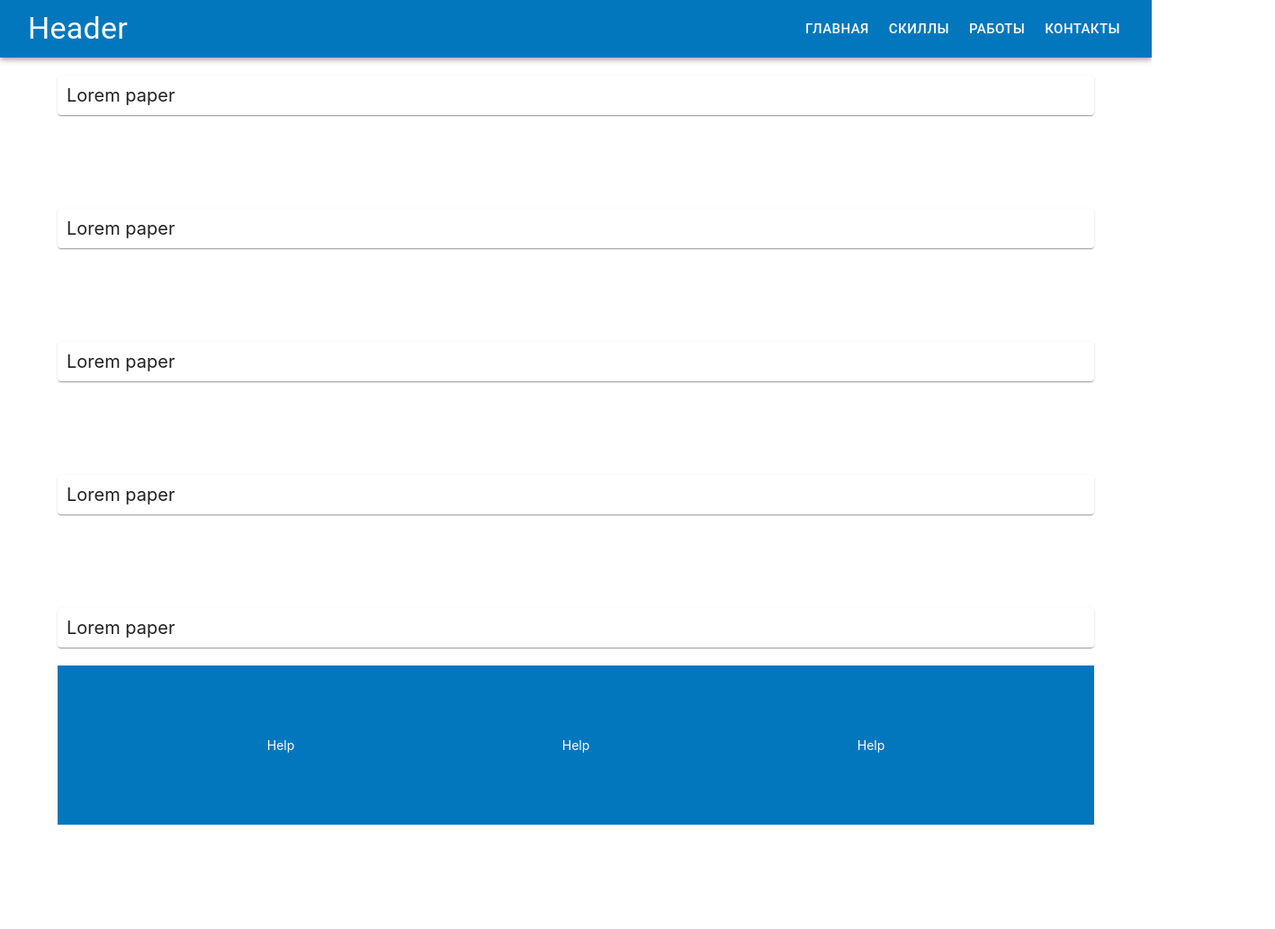
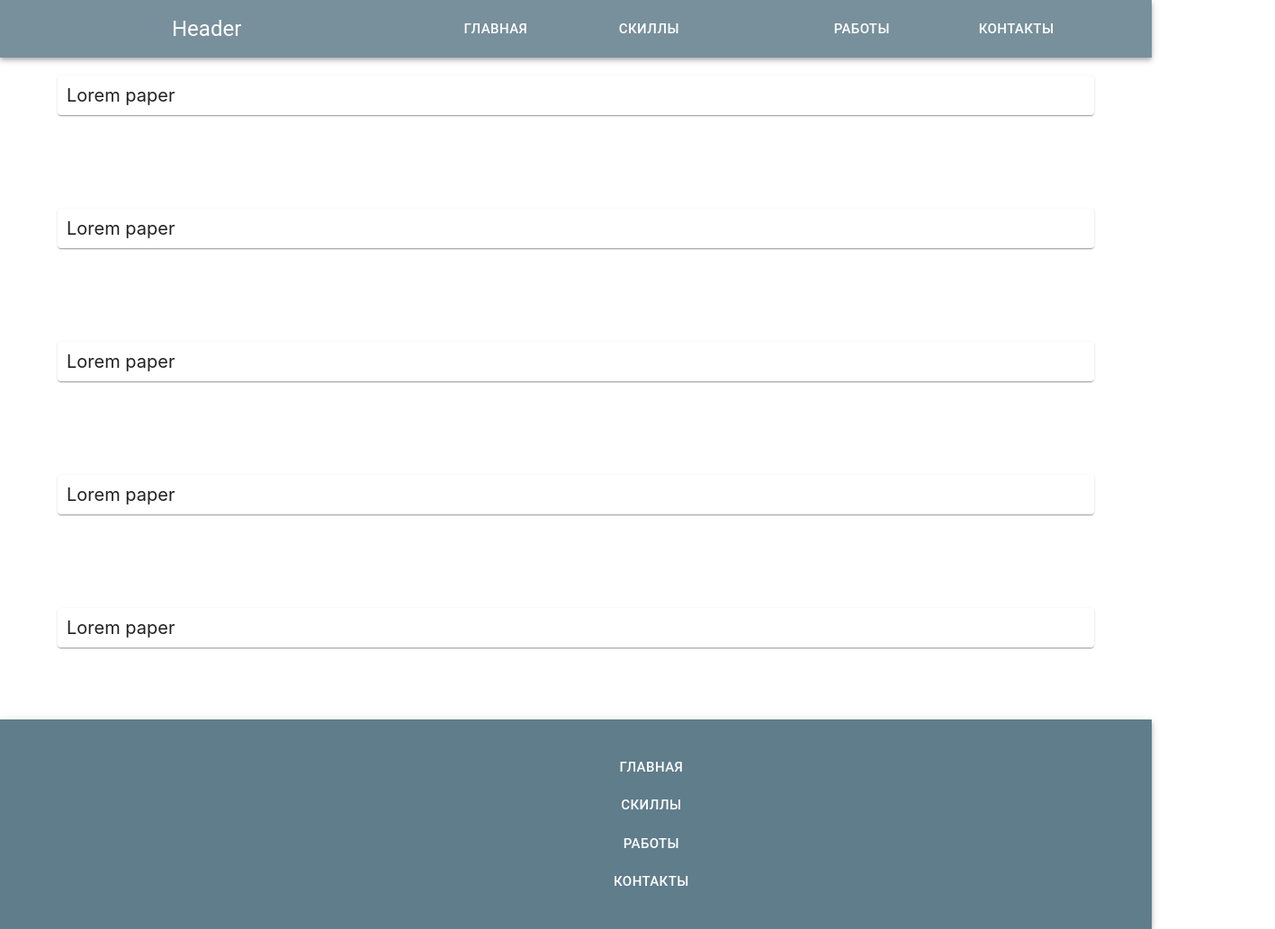
Before and after one commit to yo-atmosf3re/_port, a React (Create React App) app: page / in a window 1280 px wide. Shown: the whole page at 90% size, 1417 px wide, since content can reach past the window. Before the commit the page ends 917 px from the top, so only its background shows below. Built offline with nearby package versions, Linux system fonts and the light colour scheme.

Commit message:
test layout and markup are ready;

```diff
--- a/src/App.tsx
+++ b/src/App.tsx
@@ -1,7 +1,6 @@
 import React from 'react';
 import './App.css';
-import { AppBar, Avatar, Box, Button, Container, createTheme, Grid, IconButton, Link, Menu, Paper, ThemeProvider, Toolbar, Tooltip, Typography } from '@mui/material';
-import { blue } from '@mui/material/colors';
+import { AppBar, Avatar, Box, Button, Container, createTheme, Grid, IconButton, Paper, ThemeProvider, Toolbar, Tooltip, Typography } from '@mui/material';
 import s from './App.module.css'
 
 function App() {
@@ -9,9 +8,11 @@ function App() {
     {
       palette: {
         primary: {
-          main: '#0277bd',
+          main: '#78909c',
         },
-        secondary: blue,
+        secondary: {
+          main: '#607d8b',
+        },
       },
     }
   )
@@ -19,7 +20,7 @@ function App() {
   return (
     <div>
       <ThemeProvider theme={theme}>
-        <Box >
+        <Box>
           <AppBar color='primary' position="relative">
             <Toolbar>
               <IconButton
@@ -29,18 +30,38 @@ function App() {
               // sx={{ mr: 5 }}
               >
               </IconButton>
-              <Typography variant="h4" component="div" sx={{ flexGrow: 2 }}>
+              <Typography px={{ xs: 3, sm: 20 }} variant="h5" component="div" sx={{ flexGrow: 3 }}>
                 Header
               </Typography>
+              <Grid spacing={0.4} container justifyContent={'space-evenly'}>
+                <Grid item>
+                  <Button size='large' color="inherit">Главная</Button>
+                </Grid>
+                <Grid item>
+                  <Button size='large' color="inherit">Скиллы</Button>
+                </Grid>
+              </Grid>
+              <Grid spacing={0.4} container justifyContent={'space-evenly'}>
+                <Grid item>
+                  <Button size='large' color="inherit">Работы</Button>
+                </Grid>
+                <Grid item>
+                  <Button size='large' color="inherit">Контакты</Button>
+                </Grid>
+              </Grid>
+
+
+              {/* <Box textAlign='center' px={{ xs: 3, sm: 20 }} py={{ xs: 5, sm: 4 }}>
                 <Button size='large' color="inherit">Главная</Button>
                 <Button size='large' color="inherit">Скиллы</Button>
                 <Button size='large' color="inherit">Работы</Button>
                 <Button size='large' color="inherit">Контакты</Button>
+              </Box> */}
             </Toolbar>
           </AppBar>
         </Box>
-        <Container>
-          <Grid fontSize='20px' container direction='column' columns={1} spacing={8}>
+        <Container style={{ height: '100vh' }}>
+          <Grid justifyContent='center' fontSize='20px' container direction='column' columns={3} spacing={8}>
             <Grid item>
               <Box>
                 <Paper elevation={1} style={{ padding: '10px', margin: '20px 0' }}>
@@ -79,6 +100,35 @@ function App() {
           </Grid>
 
         </Container>
+        <Box>
+          <AppBar color='secondary' position="relative">
+            <Toolbar>
+              <IconButton
+                size="small"
+                edge="start"
+                color="default">
+              </IconButton>
+              <Box textAlign='center' px={{ xs: 3, sm: 80 }} py={{ xs: 5, sm: 4 }}>
+                <Button size='large' color="inherit">Главная</Button>
+                <Button size='large' color="inherit">Скиллы</Button>
+                <Button size='large' color="inherit">Работы</Button>
+                <Button size='large' color="inherit">Контакты</Button>
+              </Box>
+            </Toolbar>
+          </AppBar>
+        </Box>
+        {/* <Box>
+          <Toolbar style={{ position: 'static', backgroundColor: '#607d8b', height: '8vh', color: 'white' }}></Toolbar>
+        </Box> */}
+      </ThemeProvider>
+    </div >
+  );
+}
+
+export default App;
+
+
+{/* <Box>
           <Container sx={{ width: 'auto' }} className={s.footer}>
             <Grid maxWidth='xl' container>
               <Grid item xs={12} fontSize='14px'>
@@ -102,9 +152,4 @@ function App() {
               </Grid>
             </Grid>
           </Container>
-      </ThemeProvider>
-    </div >
-  );
-}
-
-export default App;
+        </Box> */}
```
Lines whose indentation alone changed are shown as unchanged.
